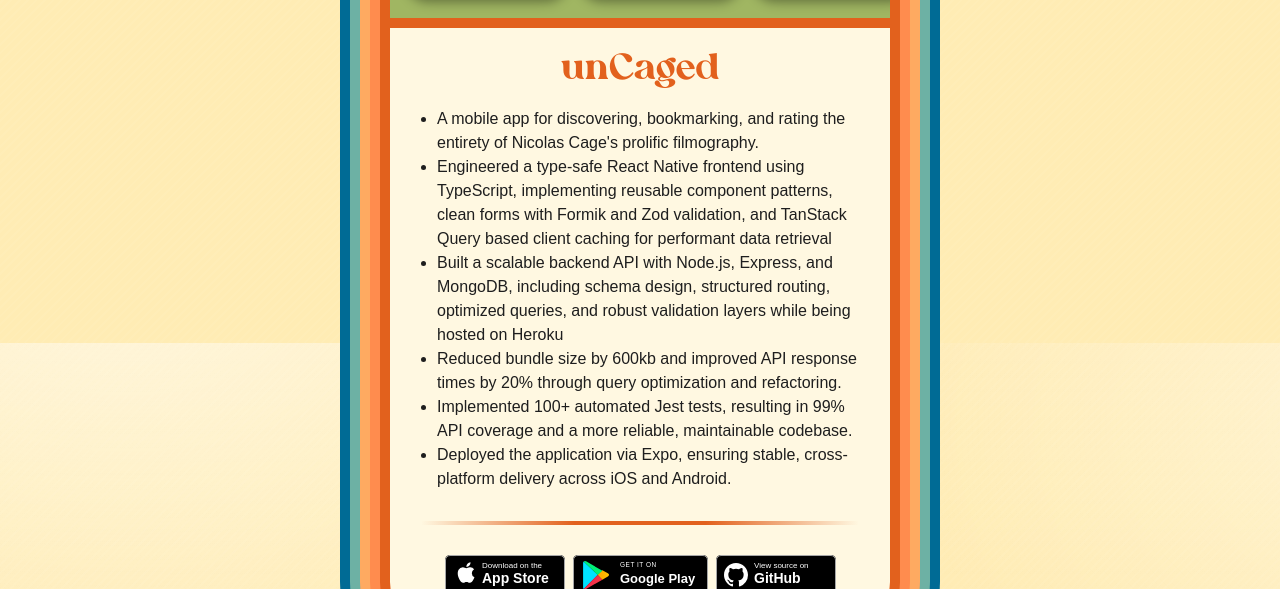
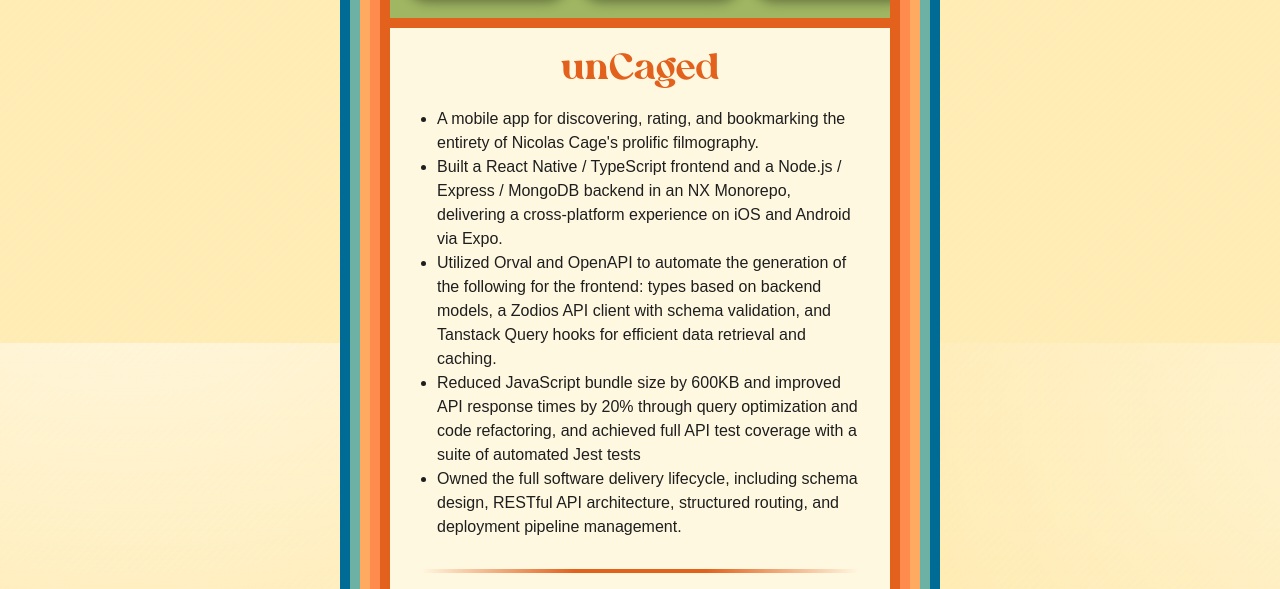
Before and after one commit to emcintire/Portfolio, a React (Vite) app: page /projects in a window 1280 px wide. Shown: the part 1257-1846 px from the top of the page. Built offline with nearby package versions, Linux system fonts and the light colour scheme.

Commit message:
updated uncaged description

```diff
--- a/src/data/projects.ts
+++ b/src/data/projects.ts
@@ -20,12 +20,11 @@
   },
   {
     descriptions: [
-      'A mobile app for discovering, bookmarking, and rating the entirety of Nicolas Cage\'s prolific filmography.',
-      'Engineered a type-safe React Native frontend using TypeScript, implementing reusable component patterns, clean forms with Formik and Zod validation, and TanStack Query based client caching for performant data retrieval',
-      'Built a scalable backend API with Node.js, Express, and MongoDB, including schema design, structured routing, optimized queries, and robust validation layers while being hosted on Heroku',
-      'Reduced bundle size by 600kb and improved API response times by 20% through query optimization and refactoring.',
-      'Implemented 100+ automated Jest tests, resulting in 99% API coverage and a more reliable, maintainable codebase.',
-      'Deployed the application via Expo, ensuring stable, cross-platform delivery across iOS and Android.',
+      'A mobile app for discovering, rating, and bookmarking the entirety of Nicolas Cage\'s prolific filmography.',
+      'Built a React Native / TypeScript frontend and a Node.js / Express / MongoDB backend in an NX Monorepo, delivering a cross-platform experience on iOS and Android via Expo.',
+      'Utilized Orval and OpenAPI to automate the generation of the following for the frontend: types based on backend models, a Zodios API client with schema validation, and Tanstack Query hooks for efficient data retrieval and caching.',
+      'Reduced JavaScript bundle size by 600KB and improved API response times by 20% through query optimization and code refactoring, and achieved full API test coverage with a suite of automated Jest tests',
+      'Owned the full software delivery lifecycle, including schema design, RESTful API architecture, structured routing, and deployment pipeline management.',
     ],
     images: [uncaged1, uncaged2, uncaged3, uncaged4],
     name: 'unCaged',
```
